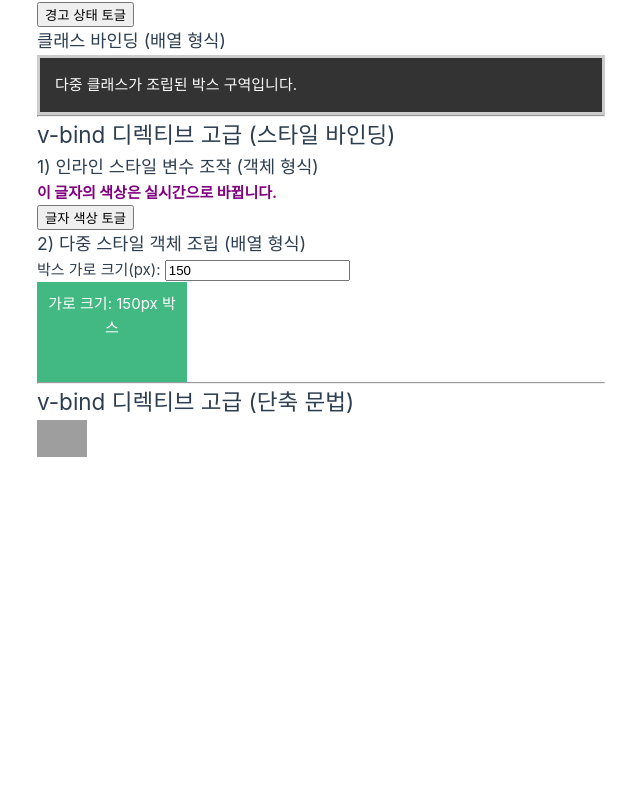
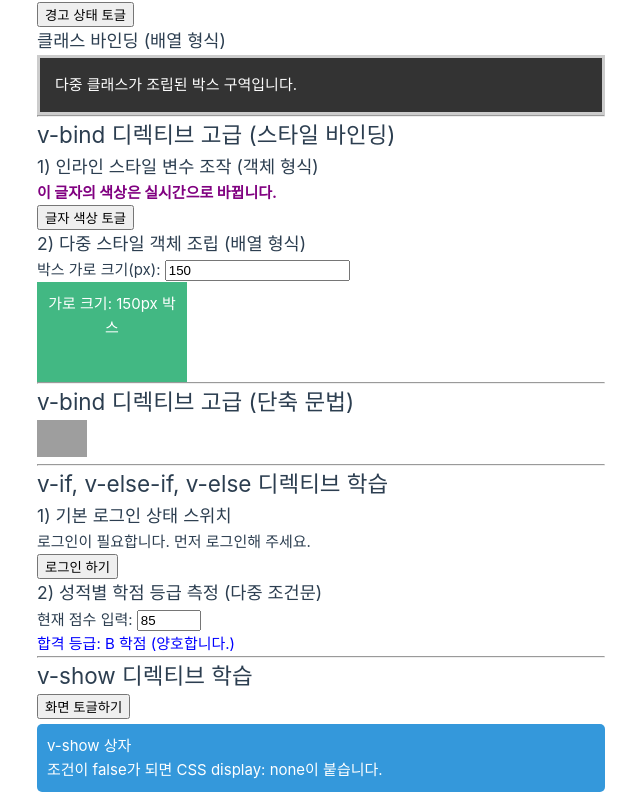
Before and after one commit to mingyukang5420/skala-vue, a Vue app: page / in a window 1280 px wide. Shown: the part 1155-1967 px from the top of the page, without its empty margins (623-1263 px from the left). Before the commit the page ends 1639 px from the top, so only its background shows below. Built offline with nearby package versions, Linux system fonts and the light colour scheme; grey boxes are pictures that could not be loaded.

Commit message:
chore: add v-if and v-show components to app

```diff
--- a/src/App.vue
+++ b/src/App.vue
@@ -11,6 +11,8 @@
 import VueBindClass from './components/practices/basic/VueBindClass.vue'
 import VueBindStyle from './components/practices/basic/VueBindStyle.vue'
 import VueBindShorthand from './components/practices/basic/VueBindShorthand.vue'
+import VueIf from './components/practices/basic/VueIf.vue'
+import VueShow from './components/practices/basic/VueShow.vue'
 </script>
 
 <template>
@@ -34,5 +36,9 @@
     <VueBindStyle />
     <hr />
     <VueBindShorthand />
+    <hr />
+    <VueIf />
+    <hr />
+    <VueShow />
   </div>
 </template>
--- /dev/null
+++ b/src/components/practices/basic/VueIf.vue
@@ -0,0 +1,32 @@
+<script setup>
+import { ref } from 'vue'
+
+// 1. 조건부 온/오프 스위치 변수
+const isLogged = ref(false)
+
+// 2. 다중 조건 분기용 숫자 변수
+const score = ref(85)
+</script>
+
+<template>
+  <div class="practice-section">
+    <h2>v-if, v-else-if, v-else 디렉티브 학습</h2>
+    <h3>1) 기본 로그인 상태 스위치</h3>
+    <p v-if="isLogged">환영합니다! 회원 전용 화면입니다.</p>
+    <p v-else>로그인이 필요합니다. 먼저 로그인해 주세요.</p>
+    <button @click="isLogged = !isLogged">
+      {{ isLogged ? '로그아웃 하기' : '로그인 하기' }}
+    </button>
+    <br />
+    <h3>2) 성적별 학점 등급 측정 (다중 조건문)</h3>
+    <label>현재 점수 입력: </label>
+    <input type="number" v-model="score" min="0" max="100" step="5" />
+    <br />
+    <div v-if="score >= 90" style="color: green; font-weight: bold">
+      합격 등급: A 학점 (훌륭합니다!)
+    </div>
+    <div v-else-if="score >= 80" style="color: blue">합격 등급: B 학점 (양호합니다.)</div>
+    <div v-else-if="score >= 70" style="color: orange">합격 등급: C 학점 (조금 더 분발하세요.)</div>
+    <div v-else style="color: red; font-weight: bold">합격 등급: F 학점 (재시험 대상입니다.)</div>
+  </div>
+</template>
--- /dev/null
+++ b/src/components/practices/basic/VueShow.vue
@@ -0,0 +1,26 @@
+<script setup>
+import { ref } from 'vue'
+const isVisible = ref(true)
+</script>
+
+<template>
+  <div class="practice-section">
+    <h2>v-show 디렉티브 학습</h2>
+    <button @click="isVisible = !isVisible">화면 토글하기</button>
+    <br />
+    <div v-show="isVisible" class="box">
+      <p>v-show 상자</p>
+      <p>조건이 false가 되면 CSS display: none이 붙습니다.</p>
+    </div>
+  </div>
+</template>
+
+<style scoped>
+.box {
+  padding: 10px;
+  margin-top: 5px;
+  color: white;
+  border-radius: 5px;
+  background-color: #3498db; /* 파란색 */
+}
+</style>
```
